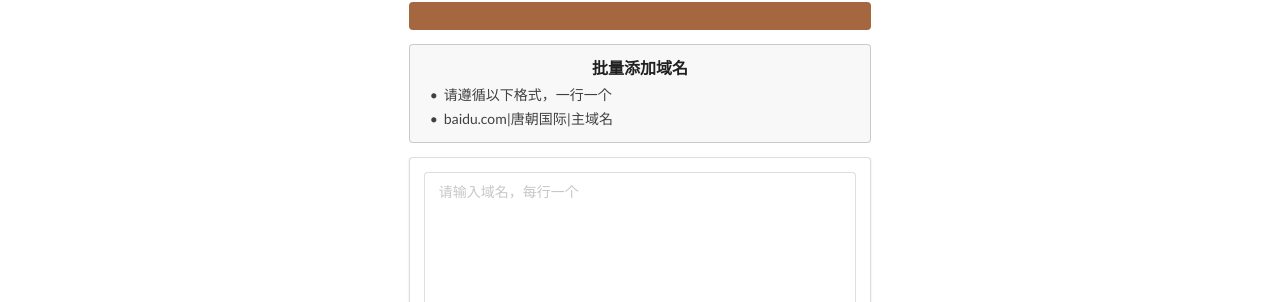
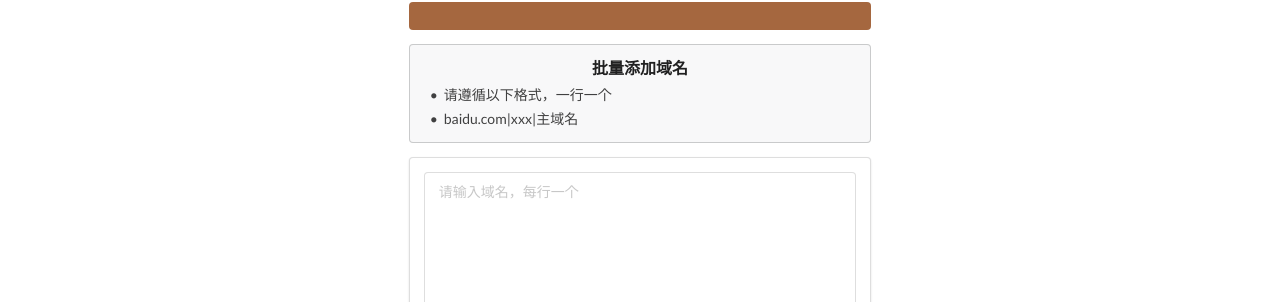
Before and after one commit to Abuab/domain, a Django app: template templates/add_in_bulk.html in a window 1280 px wide. Shown: the part 240-542 px from the top of the page. Run offline with Django 3.2, Linux system fonts and the light colour scheme; the template is opened without the code that fills it, so the values that code supplies are empty.

Commit message:
Update add_in_bulk.html

```diff
--- a/templates/add_in_bulk.html
+++ b/templates/add_in_bulk.html
@@ -12,7 +12,7 @@
                     <div class="header">批量添加域名</div>
                     <ul class="list">
                         <li>请遵循以下格式，一行一个</li>
-                        <li>baidu.com|唐朝国际|主域名</li>
+                        <li>baidu.com|xxx|主域名</li>
                     </ul>
                 </div>
                 <form action="{% url 'app:add_in_bulk' %}" method="post" class="ui segment form">
```
